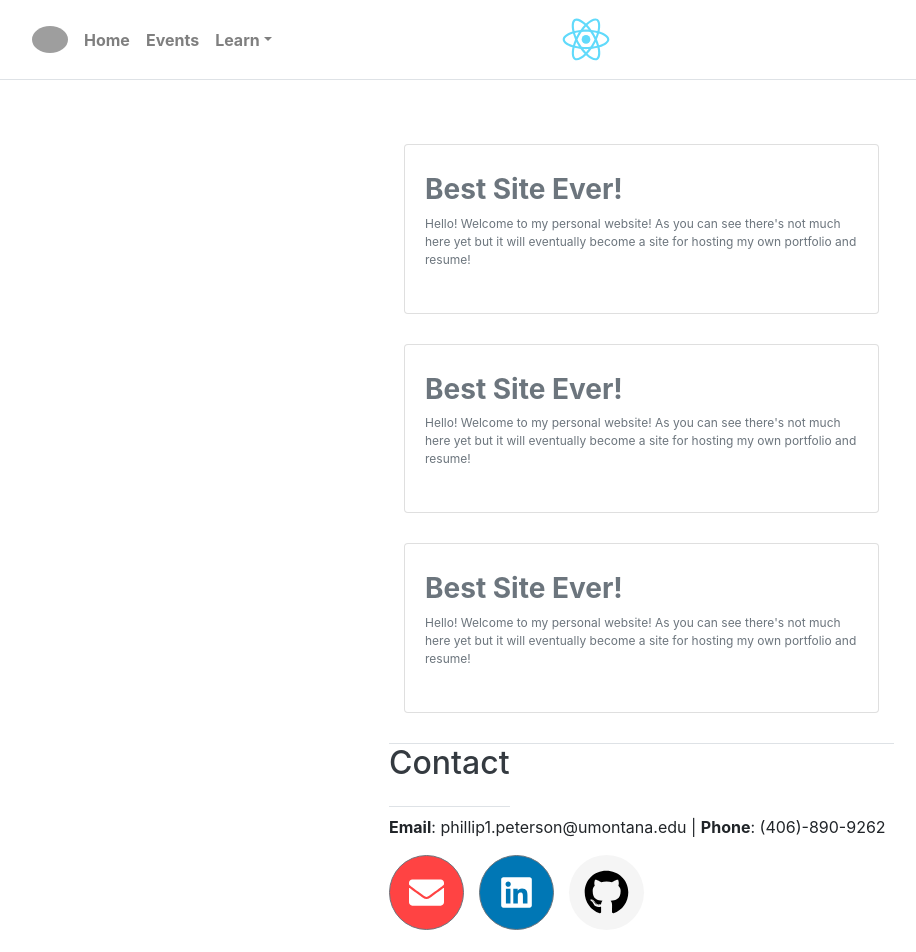
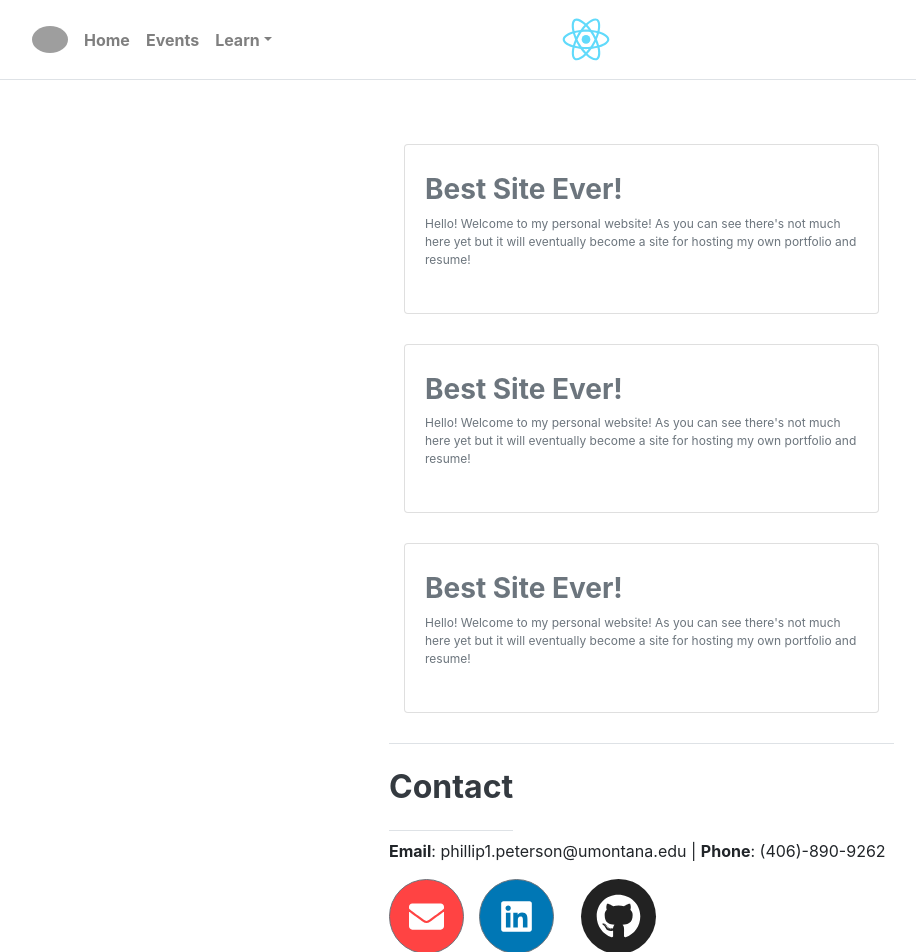
Before and after one commit to PhillipPeterson/phillpeterson.com, a React (Create React App) app: page / in a window 1280 px wide. Shown: the top 952 px of the page, without its empty margins (46-962 px from the left). Built offline with nearby package versions, Linux system fonts and the light colour scheme; grey boxes are pictures that could not be loaded.

Commit message:
more footer styling

```diff
--- a/src/components/Footer.js
+++ b/src/components/Footer.js
@@ -17,8 +17,8 @@ class Footer extends React.Component {
 
     render() {
         return (
-            <Row className="border-top">
-                <span className="pb-4 h2 text-dark border-bottom">Contact</span>
+            <Row className="pt-4 border-top">
+                <span className="pb-4 h2 text-dark border-bottom"><b>Contact</b></span>
                 <p><b>Email</b>: phillip1.peterson@umontana.edu | <b>Phone</b>: (406)-890-9262</p>
                 <div>
                     <Button style={{marginRight:15,width:75,height:75,borderRadius: 50,backgroundColor: "#ff4343", }} onClick={() => this.onContactButtonClick('email')}>
@@ -27,7 +27,7 @@ class Footer extends React.Component {
                     <Button style={{marginRight:15, width:75,height:75,borderRadius: 50,backgroundColor:"#0077B5"}} onClick={() => this.onContactButtonClick('linkedin')}>
                         <FaLinkedin style={{width:35,height:35}} />
                     </Button>
-                    <Button style={{width:75,height:75,borderRadius: 50,borderWidth:0,backgroundColor: "whitesmoke",color:"black"}} onClick={() => this.onContactButtonClick('git')}>
+                    <Button style={{margin: '0 12px 0 12px',width:75,height:75,borderRadius: 50,borderWidth:0,backgroundColor: "#222"}} onClick={() => this.onContactButtonClick('git')}>
                         <FaGithub style={{ width:45,height:45}} />
                     </Button>
                 </div>
```
